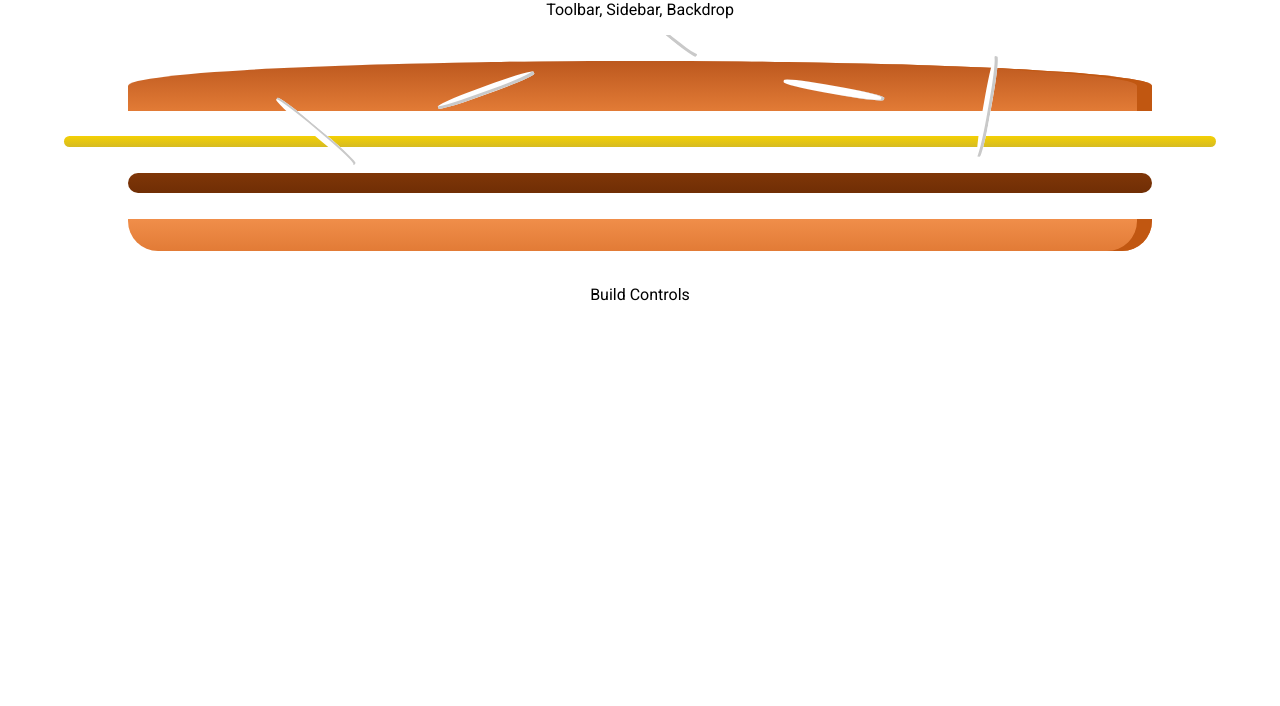
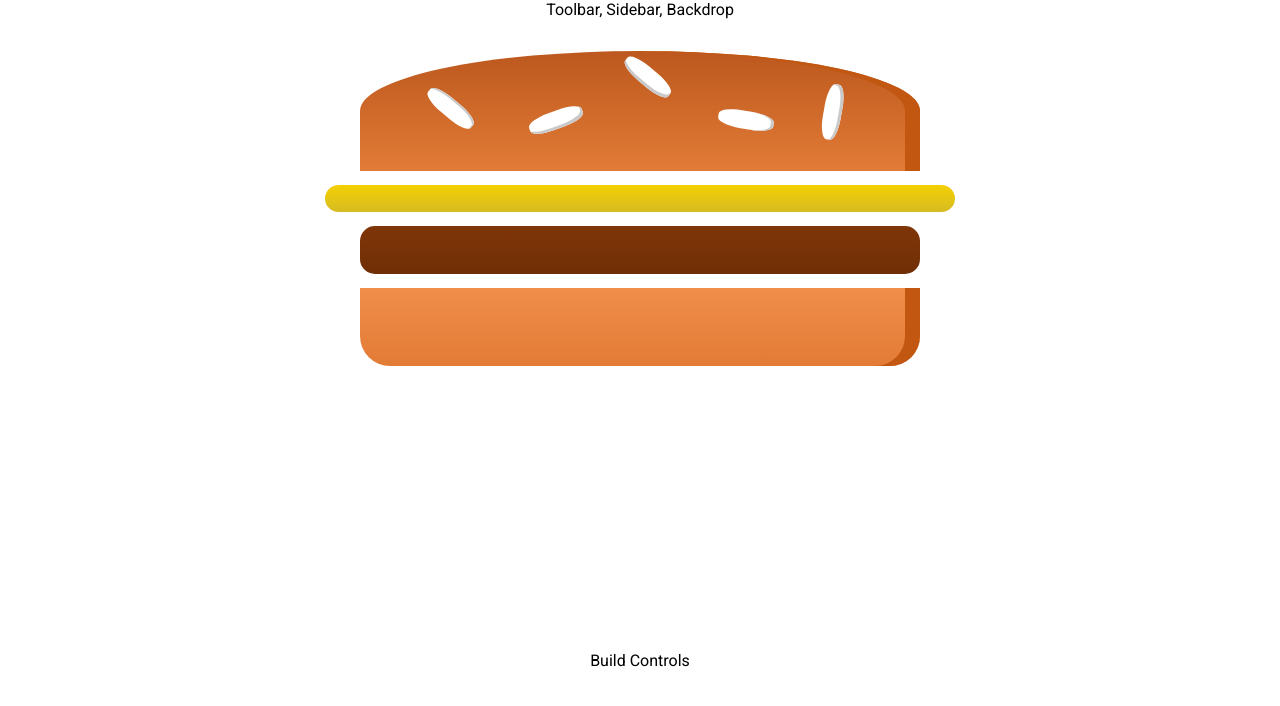
Before and after one commit to jamiev03/React-Playground, a React (Create React App) app in the folder hamburger-builder/: page / in a window 1280 px wide. Shown: the top 706 px of the page. Built offline with nearby package versions, Linux system fonts and the light colour scheme.

Commit message:
create state in BurgerBuilder of initial ingredients.

```diff
--- a/hamburger-builder/src/containers/BurgerBuilder/BurgerBuilder.js
+++ b/hamburger-builder/src/containers/BurgerBuilder/BurgerBuilder.js
@@ -3,6 +3,18 @@ import Auxillary from '../../hoc/Auxillary';
 import Burger from '../../components/Burger/Burger';
 
 class BurgerBuilder extends Component {
+    // constructor(props) {
+    //     super(props)
+    //     this.state = {...}
+    state = {
+        ingredients: {
+            salad: 1,
+            bacon: 1,
+            cheese: 2,
+            meat: 2,
+        }
+    }
+
     render() {
         return (
             <Auxillary>
--- a/hamburger-builder/src/modules/Burger.module.css
+++ b/hamburger-builder/src/modules/Burger.module.css
@@ -2,29 +2,28 @@
     width: 100%;
     margin: auto;
     height: 250px;
-    overflow: scroll;
     text-align: center;
     font-weight: bold;
     font-size: 1.2rem;
 }
 
-@media (min-width: 1000px) and (min-heigh: 700px) {
+@media (min-width: 500px) and (min-height: 400px) {
     .Burger {
-        width: 700px;
-        height: 600px;
+        width: 350px;
+        height: 300px;
     }
 }
 
-@media (min-width: 500px) and (min-heigh: 401px) {
+@media (min-width: 500px) and (min-height: 401px) {
     .Burger {
         width: 450px;
         height: 400px;
     }
 }
 
-@media (min-width: 500px) and (min-heigh: 400px) {
+@media (min-width: 1000px) and (min-height: 700px) {
     .Burger {
-        width: 350px;
-        height: 300px;
+        width: 700px;
+        height: 600px;
     }
 }
--- a/hamburger-builder/src/modules/Layout.module.css
+++ b/hamburger-builder/src/modules/Layout.module.css
@@ -1,3 +1,3 @@
 .content {
-    margin-top: 1rem;
+    margin-top: 2rem;
 }
```
